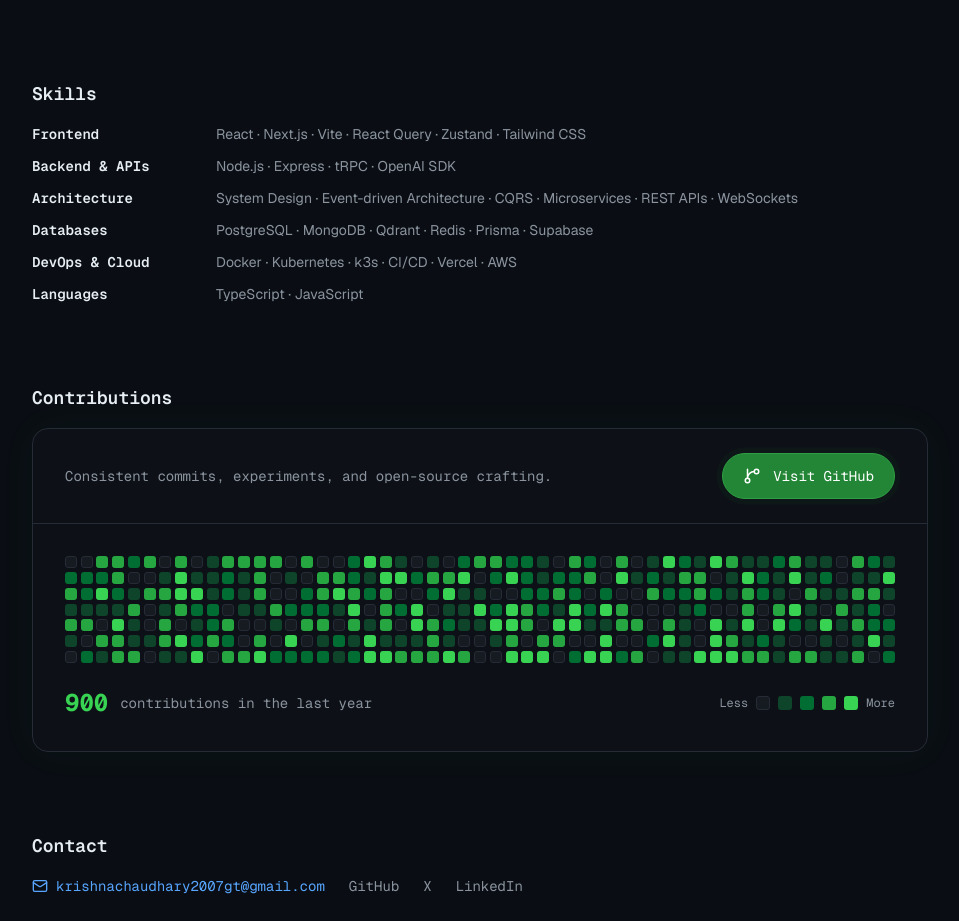
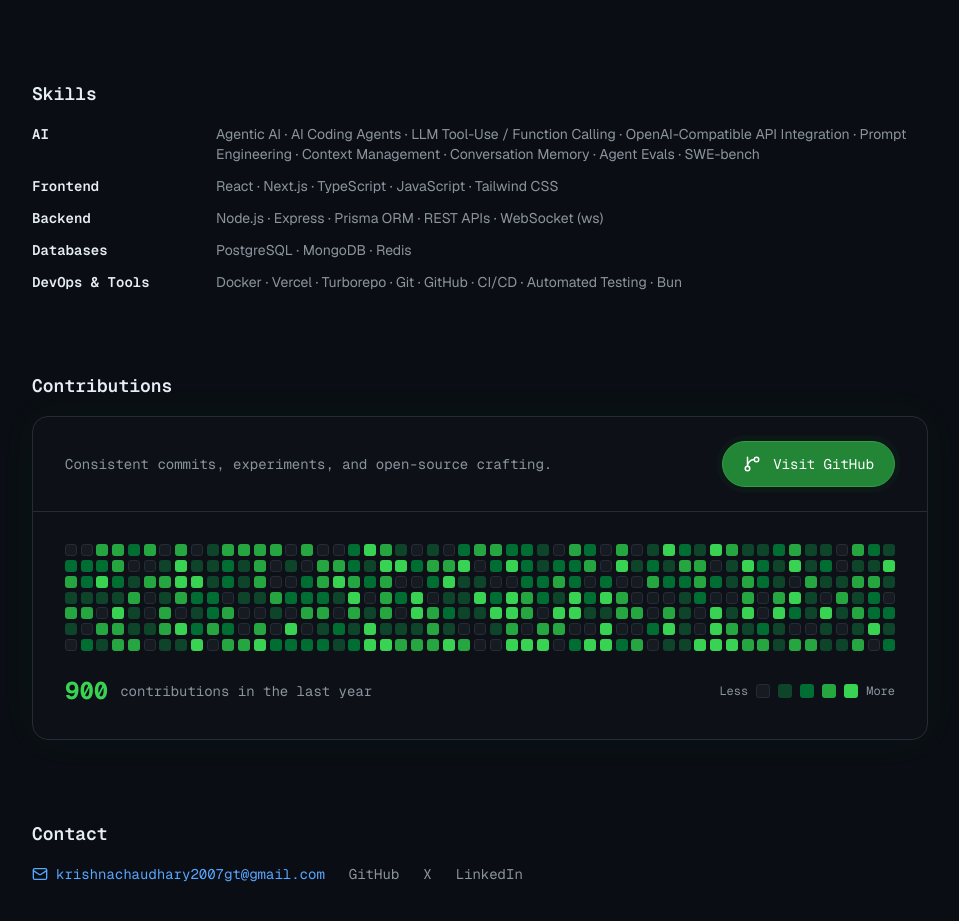
Before and after one commit to sudoKrishna/krishna, a Next.js app: page / in a window 1280 px wide. Shown: the part 874-1795 px from the top of the page, without its empty margins (160-1119 px from the left). Built offline with nearby package versions, Linux system fonts and the light colour scheme; no server answers.

Commit message:
sync skills section with resume

```diff
--- a/app/components/Pack.tsx
+++ b/app/components/Pack.tsx
@@ -9,29 +9,25 @@ const mono = Geist_Mono({
 
 const sections = [
   {
-    title: "Frontend",
-    tools: "React · Next.js · Vite · React Query · Zustand · Tailwind CSS",
+    title: "AI",
+    tools:
+      "Agentic AI · AI Coding Agents · LLM Tool-Use / Function Calling · OpenAI-Compatible API Integration · Prompt Engineering · Context Management · Conversation Memory · Agent Evals · SWE-bench",
   },
   {
-    title: "Backend & APIs",
-    tools: "Node.js · Express · tRPC · OpenAI SDK",
+    title: "Frontend",
+    tools: "React · Next.js · TypeScript · JavaScript · Tailwind CSS",
   },
   {
-    title: "Architecture",
-    tools:
-      "System Design · Event-driven Architecture · CQRS · Microservices · REST APIs · WebSockets",
+    title: "Backend",
+    tools: "Node.js · Express · Prisma ORM · REST APIs · WebSocket (ws)",
   },
   {
     title: "Databases",
-    tools: "PostgreSQL · MongoDB · Qdrant · Redis · Prisma · Supabase",
+    tools: "PostgreSQL · MongoDB · Redis",
   },
   {
-    title: "DevOps & Cloud",
-    tools: "Docker · Kubernetes · k3s · CI/CD · Vercel · AWS",
-  },
-  {
-    title: "Languages",
-    tools: "TypeScript · JavaScript",
+    title: "DevOps & Tools",
+    tools: "Docker · Vercel · Turborepo · Git · GitHub · CI/CD · Automated Testing · Bun",
   },
 ];
 
```
